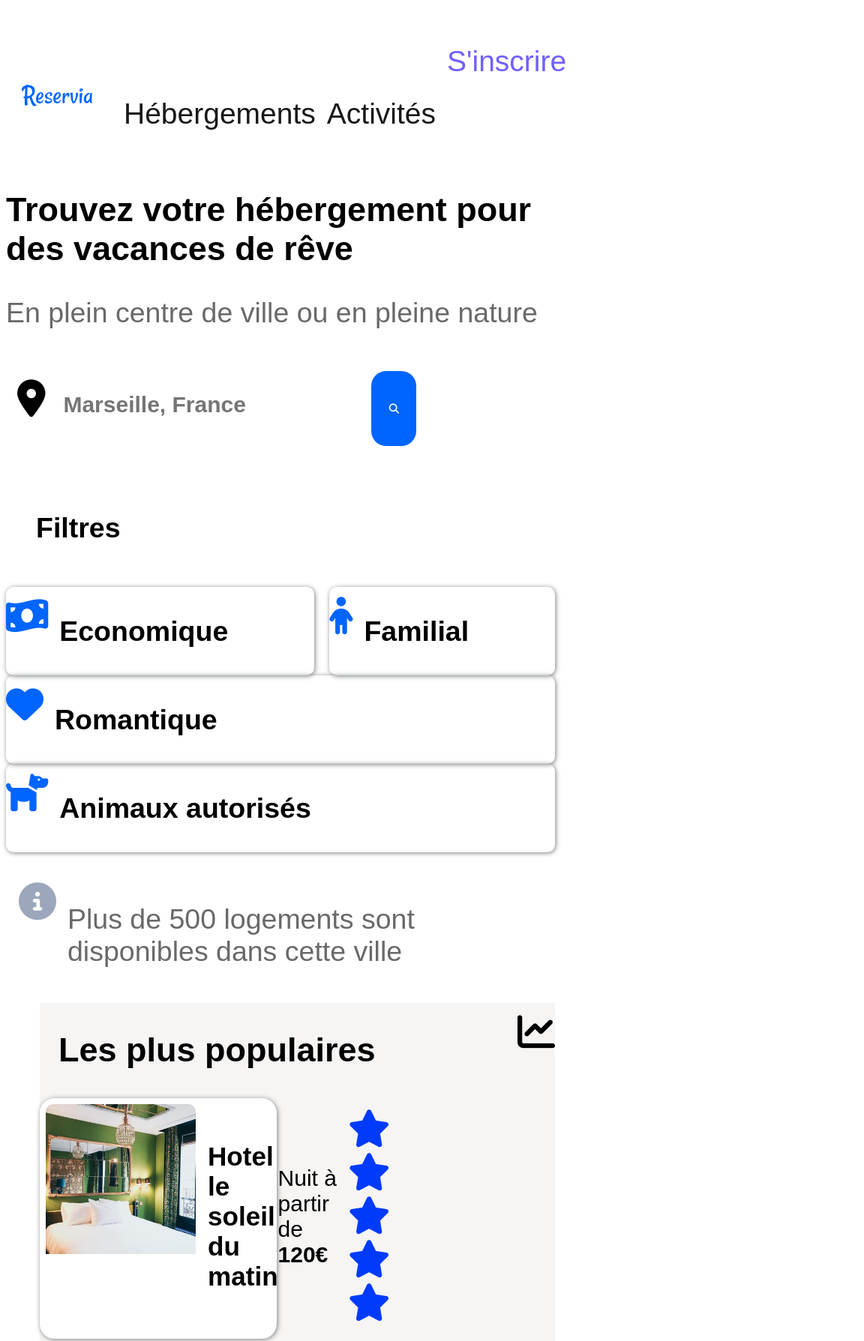
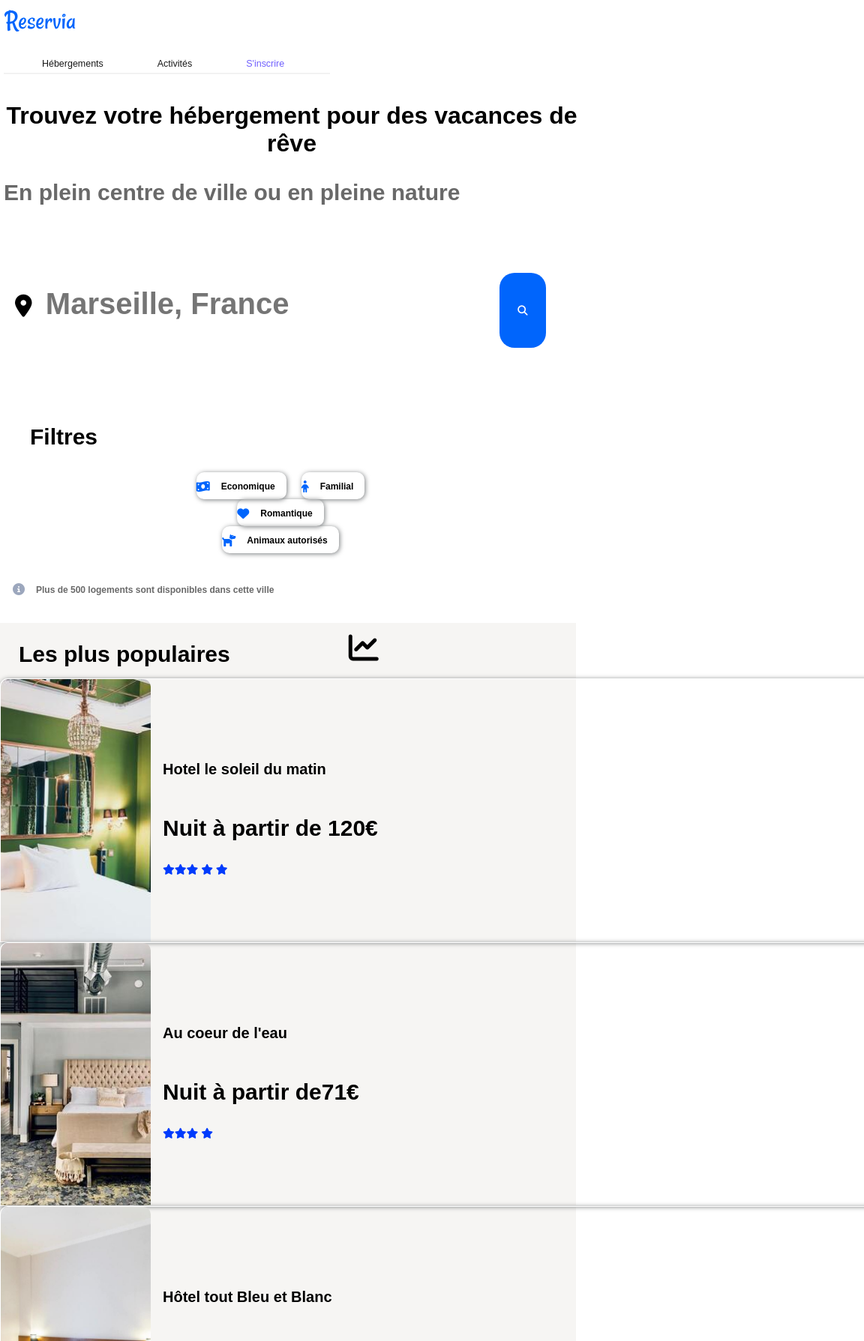
Before and after one commit to gfatma/FatmaGara_2_12032021, a plain HTML site: page index.html in a window 768 px wide. Shown: the top 1789 px of the page at 75% size, 1152 px wide, since content can reach past the window. Drawn offline with Linux system fonts and the light colour scheme.

Commit message:
Mise à jour de la partie responsive

```diff
--- a/index.html
+++ b/index.html
@@ -58,8 +58,9 @@
       <div class="titrefiltres">
         <p>Filtres</p>
       </div>
-      <div id="econofamilial">
+      <div class="econofamilial">
       <div class="filtrebouton">
+
         <div class="icon-filter">
           <i class="fas fa-money-bill-wave"></i>
         </div>
@@ -279,23 +280,25 @@
             <img
               class="photo1"
               src="images/hebergements/4_small/aw-creative-VGs8z60yT2c-unsplash.jpg"
-              alt="Au coeur de l'eau chambre d'hôte"
+              alt="Hôtel tout Bleu et Blanc"
             />
+
             <div class="contenu">
               <div class="titre">
-                <h3>Au coeur de l'eau chambre d'hôte</h3>
+                <h3>Au coeur de l'eau
               </div>
               <div class="prix">
-                <p>Nuit à partir de<strong> 75€ </strong></p>
+                <p>Nuit à partir de<strong>71€</strong></p>
               </div>
               <div class="note">
-                <i class="fas fa-star"></i><i class="fas fa-star"></i
+                <i class="fas fa-star"></i><i class="fas fa-star"> </i
                 ><i class="fas fa-star"></i>
                 <i class="fas fa-star"></i>
               </div>
             </div>
           </div>
         </a>
+
         <a href="#">
           <div class="image1">
             <img
--- a/style.css
+++ b/style.css
@@ -43,7 +43,7 @@ body {
   display: flex;
   flex-direction: row;
 }
-#econofamilial {
+.econofamilial {
   display: flex;
   flex-direction: row;
 }
@@ -225,7 +225,6 @@ button {
   font-weight: bold;
 }
 /*.carte
-
 {
     background-color: #f2f2f2dc;
     display: flex;
@@ -327,12 +326,11 @@ h1,
   color: #696969;
 }
 #titrep {
-  map-marker-altrgin-left: 20px;
+
   margin-top: 30px;
 }
 .carte {
   /*border: 3px solid white;
-
   padding: 10px 10px 10px 10px;
   background-color: rgba(255, 255, 255, 0.795);*/
   display: flex;
@@ -511,6 +509,8 @@ footer h4 {
 footer h2 {
   font-size: large;
 }
+
+
 /*Tablet styles (max-width: 768px)--Mobile styles (max-width: 414px)*/
 /*Responsive*/
 
@@ -1016,8 +1016,148 @@ footer h2 {
     flex-direction: column;
   }*/
 /*}*/
-/*@media all and (max-width: 1000px) */
+/*@media all and (max-width: 1000px) */ /*
 @media only screen and (device-width: 375px) and (device-height: 812px) and (-webkit-device-pixel-ratio: 3) {
+  body {
+    width: auto;
+    padding: 0px;
+    font-size: 50px;
+  }
+  #logo {
+    margin-top: 20px;
+    width: 20%;
+  }
+  #logo img {
+    margin-left: 20px;
+  }
+  nav a {
+    font-size: 1.3em;
+    color: #181818;
+    margin-bottom: 3000px;
+    text-decoration: none;
+  }
+  #box-hebergements {
+    display: flex;
+    flex-direction: column-reverse;
+  }
+  bloc-recherche {
+    width: 500px;
+  }
+  #submit {
+    display: none;
+  }
+  #pseudo {
+    width: 600px;
+    height: 200px;
+    font-size: 40px;
+  }
+  .rechercher_loupe {
+    display: inline;
+    width: 17%;
+    height: 100px;
+    -moz-border-radius: 20px 20px 20px 20px;
+    -webkit-border-radius: 20px 20px 20px 20px;
+    border-radius: 20px 20px 20px 20px;
+  }
+  #fa-search {
+    width: 0.5%;
+  }
+
+  #secfilter {
+    flex-direction: column;
+  }
+  .filtrebouton {
+    box-sizing: content-box;
+  }
+  .titrefiltres {
+    align-self: flex-start;
+    margin: 0px 0px 20px 30px;
+  }
+  #inscription {
+    margin-right: 10px;
+    margin-top: 100px;
+  }
+  #menu-respo {
+    /*padding-bottom: 200px;*/
+
+/* width: 100%;
+
+    margin-left: 0px;
+    margin-top: 70px;
+  }
+  .carte {
+    border: 3px solid white;
+    border-radius: 20px;
+    padding: 5px 5px 10px 5px;
+    background-color: white;
+    max-width: 100%;
+    /*width: 1100px;*/
+/* height: 600px;
+    margin-bottom: 28px;
+  }
+  .image1 {
+    border: 3px solid white;
+    border-radius: 20px;
+    padding: 5px 5px 10px 5px;
+    background-color: white;
+    width: 1100px;
+    height: 300px;
+    margin-bottom: 28px;
+    margin-left: 0px;
+  }
+
+  .photo {
+    object-fit: cover;
+    width: auto;
+    height: 200px;
+    border-top-left-radius: 10px;
+    border-top-right-radius: 10px;
+  }
+  .photoactiv1,
+  .photoactiv2,
+  .photoactiv3,
+  .photoactiv4,
+  .photoactiv5,
+  .photoactiv6 {
+    object-fit: cover;
+    width: 1100px;
+    height: 400px;
+    border-top-left-radius: 10px;
+    border-top-right-radius: 10px;
+  }
+  .photo1 {
+    object-fit: cover;
+    width: 600px;
+    height: 300px;
+    border-top-left-radius: 10px;
+    border-top-right-radius: 10px;
+  }
+  .box {
+    display: flex;
+    flex-direction: column;
+  }
+  footer {
+    display: flex;
+    flex-direction: column;
+  }
+  footer h3,
+  footer h4 {
+    width: 80%;
+    font-size: 3em;
+  }
+  .carte123,
+  .carte456 {
+    display: flex;
+    flex-direction: column;
+  }
+  .activite2et3,
+  .activite5et6 {
+    display: flex;
+    flex-direction: column;
+  }
+}
+/*
+@media only screen and (device-width: 375px) and (device-height: 667px) and (-webkit-device-pixel-ratio: 2) {
   body {
     width: auto;
     padding: 0px;
@@ -1080,7 +1220,7 @@ footer h2 {
   #menu-respo {
     /*padding-bottom: 200px;*/
 
-    width: 100%;
+/* width: 100%;
 
     margin-left: 0px;
     margin-top: 70px;
@@ -1155,7 +1295,8 @@ footer h2 {
     flex-direction: column;
   }
 }
-@media only screen and (device-width: 375px) and (device-height: 667px) and (-webkit-device-pixel-ratio: 2) {
+
+@media only screen and (device-width: 414px) and (device-height: 736px) and (-webkit-device-pixel-ratio: 3) {
   body {
     width: auto;
     padding: 0px;
@@ -1218,7 +1359,7 @@ footer h2 {
   #menu-respo {
     /*padding-bottom: 200px;*/
 
-    width: 100%;
+/* width: 100%;
 
     margin-left: 0px;
     margin-top: 70px;
@@ -1293,8 +1434,7 @@ footer h2 {
     flex-direction: column;
   }
 }
-
-@media only screen and (device-width: 414px) and (device-height: 736px) and (-webkit-device-pixel-ratio: 3) {
+@media screen and (device-aspect-ratio: 2/3) {
   body {
     width: auto;
     padding: 0px;
@@ -1357,7 +1497,7 @@ footer h2 {
   #menu-respo {
     /*padding-bottom: 200px;*/
 
-    width: 100%;
+/*  width: 100%;
 
     margin-left: 0px;
     margin-top: 70px;
@@ -1432,7 +1572,8 @@ footer h2 {
     flex-direction: column;
   }
 }
-@media screen and (device-aspect-ratio: 2/3) {
+/*
+@media screen and (device-aspect-ratio: 40/71) {
   body {
     width: auto;
     padding: 0px;
@@ -1495,7 +1636,7 @@ footer h2 {
   #menu-respo {
     /*padding-bottom: 200px;*/
 
-    width: 100%;
+/* width: 100%;
 
     margin-left: 0px;
     margin-top: 70px;
@@ -1570,8 +1711,10 @@ footer h2 {
     flex-direction: column;
   }
 }
-@media screen and (device-aspect-ratio: 40/71) {
-  body {
+/*
+@media only screen and (min-width: 412px) and (max-width: 767px) {
+  /* Your Styles... */
+/*body {
     width: auto;
     padding: 0px;
     font-size: 50px;
@@ -1633,7 +1776,7 @@ footer h2 {
   #menu-respo {
     /*padding-bottom: 200px;*/
 
-    width: 100%;
+/* width: 100%;
 
     margin-left: 0px;
     margin-top: 70px;
@@ -1707,10 +1850,10 @@ footer h2 {
     display: flex;
     flex-direction: column;
   }
-}
-@media only screen and (min-width: 412px) and (max-width: 767px) {
+}/*
+@media only screen and (max-width: 412px) {
   /* Your Styles... */
-  body {
+/* body {
     width: auto;
     padding: 0px;
     font-size: 50px;
@@ -1772,7 +1915,7 @@ footer h2 {
   #menu-respo {
     /*padding-bottom: 200px;*/
 
-    width: 100%;
+/*  width: 100%;
 
     margin-left: 0px;
     margin-top: 70px;
@@ -1847,40 +1990,31 @@ footer h2 {
     flex-direction: column;
   }
 }
-@media only screen and (min-width: 412px) {
-  /* Your Styles... */
-  body {
-    width: auto;
-    padding: 0px;
-    font-size: 50px;
-  }
-  #logo {
-    margin-top: 20px;
-    width: 20%;
-  }
-  #logo img {
-    margin-left: 20px;
-  }
-  nav a {
-    font-size: 1.3em;
-    color: #181818;
-    margin-bottom: 3000px;
-    text-decoration: none;
-  }
-  #box-hebergements {
-    display: flex;
-    flex-direction: column-reverse;
-  }
-  bloc-recherche {
-    width: 300px;
-  }
-  #submit {
-    display: none;
-  }
-  #pseudo {
-    width: 400px;
-    height: 100px;
+*/
+/*RESPONSIVE MOBILES*/
+
+@media all and (max-width: 1000px){
+  /* PARAMETRES GENERAUX */
+body{
+  width: auto;
+  margin: 0px;
+  padding: 0px;
+
+}
+  p {
+    /*font-family: 'Raleway-Semibold';*/
     font-size: 30px;
+    font-weight: bold;
+  }
+  h1 {
+    /*font-family: 'Raleway-Semibold';*/
+    font-size: 32px;
+    font-weight: bold;
+  }
+  .titremarseille {
+    /*font-family: 'Raleway-Semibold';*/
+    font-size: 30px;
+    font-weight: bold;
   }
   .rechercher_loupe {
     display: inline;
@@ -1894,8 +2028,115 @@ footer h2 {
     width: 0.5%;
   }
 
+  .filtrebouton {
+    box-sizing: content-box;
+  }
+  /*.titrefiltres {
+    align-self: flex-start;
+    margin: 0px 0px 20px 30px;
+  }*/
+  #titrep p {
+    font-size: 30px;
+  }
+  .titremarseillep {
+    /*font-family: 'Raleway-Semibold';*/
+    font-size: 30px;
+    font-weight: bold;
+  }
+  h3 {
+    font-size: 20px;
+  }
+
+  /* HEADER */
+
+  header,
+  #titrep,
+  #bloc-recherche {
+    margin: 0;
+    width: 100%;
+    padding-left: 5px;
+  }
+
+  header {
+    display: grid;
+    padding-top: 5px;
+  }
+
+  nav {
+    margin-right: 0;
+  }
+
+  /* HEADER MENU */
+
+  #inscription {
+    /**position: ABSOLUTE;*/
+    margin-bottom: 0px;
+    top: 29px;
+    right: 30px;
+
+  }
+
+  nav {
+    display: flex;
+    flex-direction: row;
+    justify-content: space-between;
+    align-items: center;
+    width: 100%;
+    margin-top: 2px;
+  }
+
+  nav ul {
+    border-bottom: 2px solid #f2f2f2;
+  }
+
+  header ul li {
+    margin-left: 0;
+    padding: 10px 46px 5px 11px;
+  }
+
+  header ul li a:hover {
+    border-bottom: 2px solid #0065fc;
+    border-top: none;
+    padding-bottom: 5px;
+  }
+
+  /* PARAMETRES DU DISPLAY BOUTON LOUPE */
+
+  .fa-search i {
+    display: inline;
+    color: white;
+    background-color: #0065fc;
+    padding: 18px;
+    border-radius: 18px;
+    position: relative;
+    right: 52px;
+  }
+
+  #submit {
+    display: none;
+  }
+
+  /* FILTRES */
+
   #secfilter {
-    flex-direction: column;
+    display: flex;
+    flex-direction: column;
+  }
+
+  #secfilter p {
+    margin-bottom: 10px;
+  }
+
+  /*.filtrebouton {
+    width: 50%;
+    margin-bottom: 10px;
+  }*/
+
+  /* HEBERGEMENTS ET POPULAIRES */
+  #pseudo {
+    width: 600px;
+    height: 200px;
+    font-size: 40px;
   }
   .filtrebouton {
     box-sizing: content-box;
@@ -1904,68 +2145,106 @@ footer h2 {
     align-self: flex-start;
     margin: 0px 0px 20px 30px;
   }
-  #inscription {
-    margin-right: 10px;
-    margin-top: 100px;
-  }
-  #menu-respo {
-    /*padding-bottom: 200px;*/
-
+  #box-hebergements {
+    display: flex;
+    flex-direction: column;
+  }
+
+  /* PARAMETRES HEBERGEMENTS */
+
+  #hebergement {
+    display: flex;
+    flex-direction: column;
+
+    background-color: white;
+    order: 2;
     width: 100%;
-
-    margin-left: 0px;
-    margin-top: 70px;
-  }
+    margin: 0%;
+    padding: 0;
+  }
+
+  #marseille {
+    display: flex;
+    flex-direction: column;
+  }
+
   .carte {
-    border: 3px solid white;
-    border-radius: 20px;
-    padding: 5px 5px 10px 5px;
-    background-color: white;
-    width: 300px;
-    height: 400px;
-    margin-bottom: 28px;
-  }
+    width: 90%;
+    height: 350px;
+    font-size: 14px;
+  }
+
   .image1 {
-    border: 3px solid white;
-    border-radius: 20px;
-    padding: 5px 5px 10px 5px;
-    background-color: white;
-    width: 300px;
-    height: 300px;
-    margin-bottom: 28px;
-    margin-left: 0px;
-  }
-
-  .photo {
-    object-fit: cover;
+    width: 90%;
+    height: 350px;
+    /* padding: 5px;
+    margin: 8px;*/
+    font-size: 14px;
+  }
+  .photo1 {
+    width: 60%;
+    height: 350px;
+  }
+  /* PARAMETRES HEBERGEMENTS POPULAIRES */
+  .fa-chart-line {
+   font-size: 40px;
+  }
+  .boxpopulaire {
+    width: 100%;
+    margin: 0;
+    padding: 0;
+    order: 1;
+    display: grid;
+  }
+  /* PARAMETRES ACTIVITES */
+
+  .box {
+    display: grid;
+    height: auto;
+    margin-bottom: 25px;
+    justify-content: normal;
+    -moz-margin-start: -60px;
+  }
+
+  .carteactiv1,
+  .carteactiv2,
+  .carteactiv3,
+  .carteactiv4,
+  .carteactiv5,
+  .carteactiv6 {
     width: auto;
-    height: 200px;
-    border-top-left-radius: 10px;
-    border-top-right-radius: 10px;
-  }
+  }
+  .photo,
   .photoactiv1,
   .photoactiv2,
   .photoactiv3,
   .photoactiv4,
   .photoactiv5,
   .photoactiv6 {
-    object-fit: cover;
-    width: 400px;
-    height: 400px;
-    border-top-left-radius: 10px;
-    border-top-right-radius: 10px;
-  }
-  .photo1 {
-    object-fit: cover;
-    width: 200px;
+    width: 90%;
     height: 200px;
-    border-top-left-radius: 10px;
-    border-top-right-radius: 10px;
-  }
-  .box {
-    display: flex;
-    flex-direction: column;
-  }
+  }
+  .photo {
+    width: 800px;
+    height: 200px;
+  }
+
+  .Activite {
+    margin-bottom: 30%;
+    height: 70px;
+    -moz-margin-start: 62px;
+  }
+
+  .nomactivite {
+    padding: 8px 0px 5px 20px;
+    border-radius: 0 0 1.25rem 1.25rem;
+    border-color: transparent;
+    box-shadow: 0 5px 16px #0000002e;
+    margin-top: -12px;
+  }
+
+  /* FOOTER*/
+
   footer {
     display: flex;
     flex-direction: column;
@@ -1986,3 +2265,84 @@ footer h2 {
     flex-direction: column;
   }
 }
+/* RESPONSIVE TABLETTE */
+@media all and (min-width: 768px)and (max-width: 1024px){
+/* TABLETTE */
+  /* TEXTE DU HEADER */
+  body{
+    width:auto;
+    margin: 0px;
+    padding: 0px;
+  }
+  h1, .titremarseille,.titremarseillep {
+    text-align: center;
+    margin-bottom: 15px;
+  }
+
+  /* FORMULAIRE DE RECHERCHE */
+
+
+
+  /* FILTRES */
+  #secfilter
+  {
+    align-items: center;
+    width: 100%;
+  }
+
+  .titre {
+    font-size: 12px;
+  }
+
+  .barreFiltre {
+    width: 18%;
+  }
+
+  .info {
+    align-items: CENTER;
+    position: relative;
+  }
+
+  /* HEBERGEMENTS ET POPULAIRES */
+
+  #box-hebergements {
+    margin: 25px 0 50px;
+    display: flex;
+    flex-direction: column;
+  }
+
+
+
+  /* PARAMETRES HEBERGEMENTS */
+
+  #hebergement {
+    width: 100%;
+    position: relative;
+    left: 50%;
+    transform: translateX(-50%); /*centré dans l'élément parent*/
+    margin-bottom: 20px;
+    border-radius: 0;
+  }
+
+  /* PARAMETRES HEBERGEMENTS POPULAIRES */
+  .fa-chart-line {
+    font-size: 40px;
+   }
+  .boxpopulaire {
+    width: 100%;
+    position: relative;
+    left: 50%;
+    transform: translateX(-50%);
+    display: grid;
+  }
+  .image1{width: 300%;
+  margin:0px;}
+  .photo1{width: 200px;
+    margin:0px;}
+  footer {
+    border-radius: 0;
+  }
+}
+
+@media (min-width: 1025px) and (max-width: 1600px) /* {
+}
```
Lines whose indentation alone changed are shown as unchanged.
